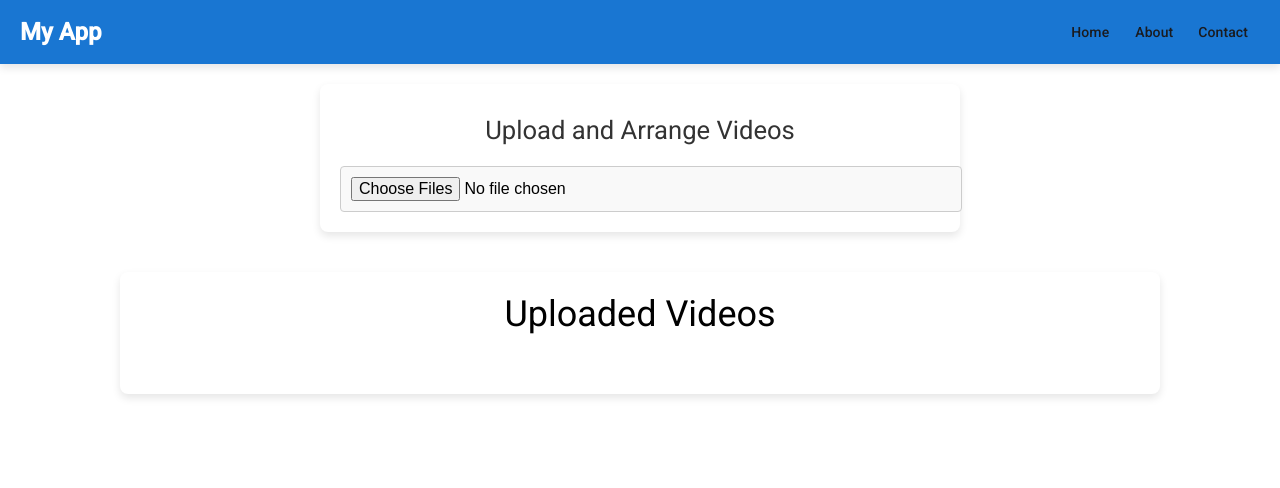
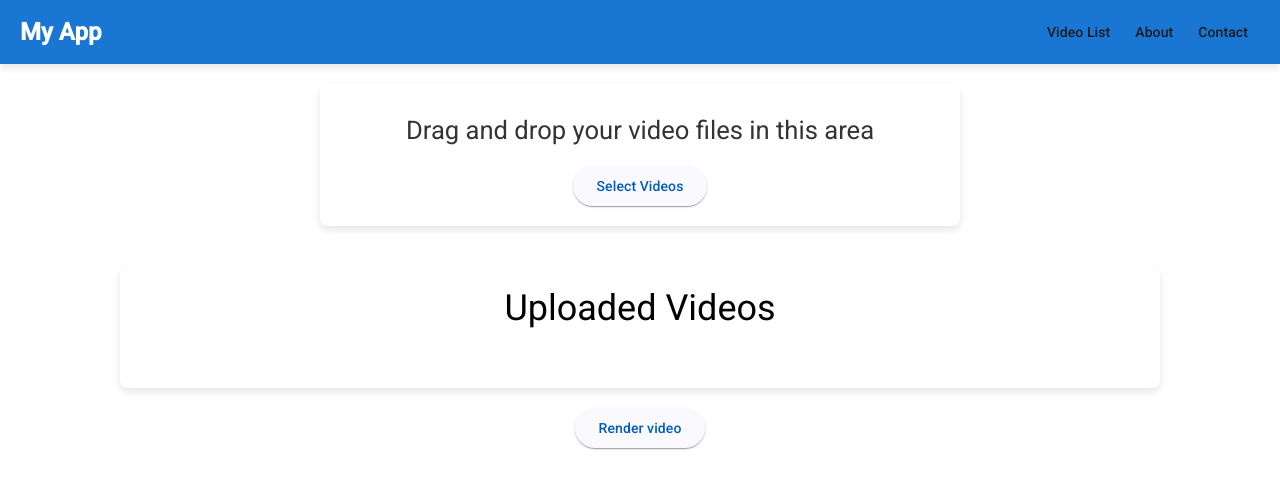
Before and after one commit to fhwn-ac-at/project-womm, an Angular app in the folder frontend/womm/: page / in a window 1280 px wide. Shown: the top 488 px of the page. Built offline with nearby package versions, Linux system fonts and the light colour scheme.

Commit message:
design changes

```diff
--- a/frontend/womm/src/app/home/home.component.css
+++ b/frontend/womm/src/app/home/home.component.css
@@ -149,7 +149,7 @@ button.mat-button:hover {
 /* Video Thumbnail Styling */
 .video-item video {
   width: 100%;
-  height: 100px;  /* Fixed height for the video thumbnails */
+  height: 200px;  /* Fixed height for the video thumbnails */
   object-fit: cover;
   border-radius: 6px;
   margin-bottom: 10px; /* Space between the video and the title */
--- a/frontend/womm/src/app/home/home.component.html
+++ b/frontend/womm/src/app/home/home.component.html
@@ -1,15 +1,16 @@
 <mat-toolbar color="primary">
   <span>My App</span>
   <span class="spacer"></span>
-  <button mat-button>Home</button>
+  <button mat-button>Video List</button>
   <button mat-button>About</button>
   <button mat-button>Contact</button>
 </mat-toolbar>
 
 <div class="main-content">
-  <div class="upload-container">
-    <h2>Upload and Arrange Videos</h2>
-    <input type="file" multiple (change)="onFileSelected($event)" accept="video/*">
+  <div class="upload-container" (drop)="onDropInUpload($event)" (dragover)="onDragOver($event)">
+    <h2>Drag and drop your video files in this area</h2>
+    <button mat-raised-button color="primary" (click)="fileInput.click()">Select Videos</button>
+    <input #fileInput type="file" accept="video/*" multiple hidden (change)="onFileSelected($event)" style="position: absolute; left: -9999px;" />
   </div>
 
   <div class="uploaded-videos-container">
@@ -26,4 +27,10 @@
       </div>
     </div>
   </div>
+
+  <div>
+    <button mat-raised-button>
+      Render video
+    </button>
+  </div>
 </div>
--- a/frontend/womm/src/app/home/home.component.ts
+++ b/frontend/womm/src/app/home/home.component.ts
@@ -25,11 +25,9 @@ export class HomeComponent {
   draggedIndex: number | null = null;
 
   onFileSelected(event: Event): void {
-    const files = (event.target as HTMLInputElement).files;
-    console.log('Files selected:', files); // Check if files are received
-
-    if (files) {
-      Array.from(files).forEach((file) => {
+    const input = event.target as HTMLInputElement;
+    if (input.files) {
+      Array.from(input.files).forEach(file => {
         const url = URL.createObjectURL(file);
         this.videos.push({ file, url, name: file.name });
       });
@@ -45,6 +43,16 @@ export class HomeComponent {
     event.preventDefault();  // Necessary to allow a drop
   }
 
+  onDropInUpload(event: DragEvent): void {
+    event.preventDefault();
+    if (event.dataTransfer?.files) {
+      Array.from(event.dataTransfer.files).forEach(file => {
+        const url = URL.createObjectURL(file);
+        this.videos.push({ file, url, name: file.name });
+      });
+    }
+  }
+
   onDrop(event: DragEvent, index: number): void {
     event.preventDefault();
     if (this.draggedIndex !== null && this.draggedIndex !== index) {
```
